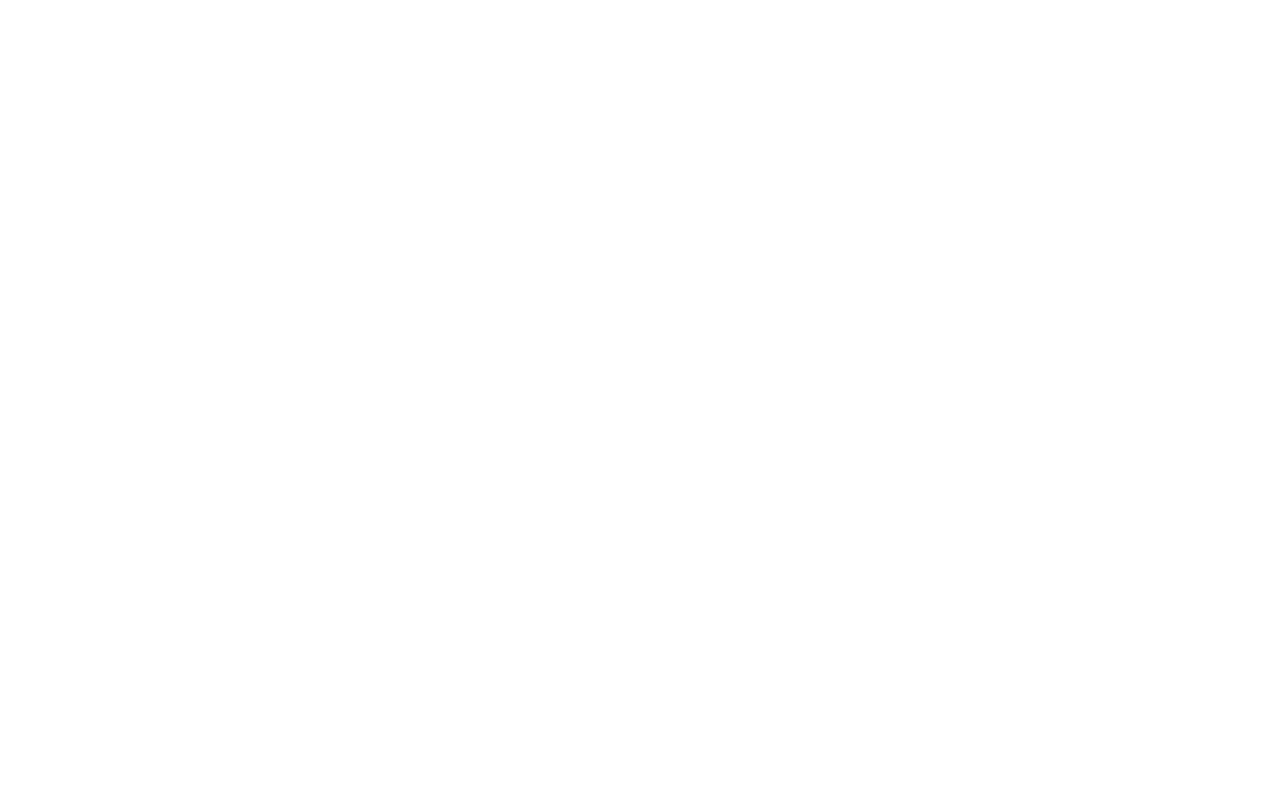
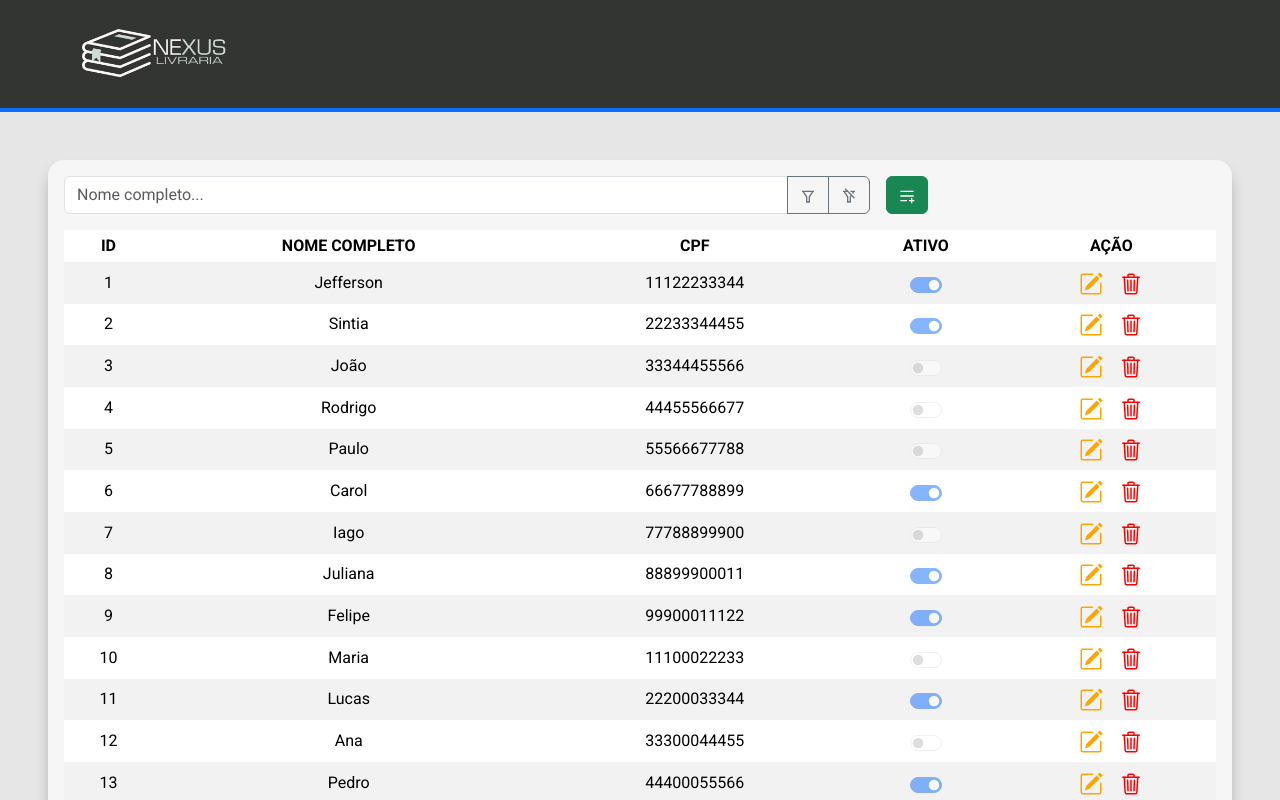
Before and after one commit to JPerluxo/E-Commerce-LES, a React (Create React App) app in the folder les-frontend/frontend_les/: page /admin/manageUser in a window 1280 px wide. Before the commit this address had no page. Shown: the top 800 px of the page. Built offline with nearby package versions, Linux system fonts and the light colour scheme; the HTML template or start-up script is replaced by a standard one.

Commit message:
[FRONTEND] Atualização da tela de gerenciamento de usuários

```diff
--- a/les-frontend/frontend_les/src/App.jsx
+++ b/les-frontend/frontend_les/src/App.jsx
@@ -3,7 +3,7 @@
 
 import Home from './concepts/ecommerce_user/components/templates/Home'; //HOMEPAGE DO USUÁRIO
 import AdminHome from './concepts/ecommerce_admin/components/templates/Home'; //HOMEPAGE DO ADMIN
-import UserForm from './concepts/ecommerce_admin/components/templates/UserForm'; //GERENCIAMENTO DE USUÁRIO
+import ManageUser from './concepts/ecommerce_admin/components/templates/ManageUser'; //GERENCIAMENTO DE USUÁRIO
 
 function App() {
   return (
@@ -14,7 +14,7 @@
 
         {/*ROTAS ADMIN*/}
         <Route path="/admin/home" element={<AdminHome/>}/>
-        <Route path="/admin/userForm" element={<UserForm/>}/>
+        <Route path="/admin/manageUser" element={<ManageUser/>}/>
       </Routes>
     </BrowserRouter>
   );
--- a/les-frontend/frontend_les/src/concepts/ecommerce_admin/components/molecules/TableRow/index.module.css
+++ b/les-frontend/frontend_les/src/concepts/ecommerce_admin/components/molecules/TableRow/index.module.css
@@ -17,3 +17,9 @@
     cursor: pointer;
     transform: translateY(-5px);
 }
+
+@media screen and ((max-width: 768px)) {
+    .editIcon {
+      margin: 0;
+    }
+}
--- /dev/null
+++ b/les-frontend/frontend_les/src/concepts/ecommerce_admin/components/molecules/TableToolbar/index.jsx
@@ -0,0 +1,47 @@
+import { React, useState } from 'react';
+import styles from './index.module.css';
+
+import Button from 'react-bootstrap/Button';
+import FormControl from 'react-bootstrap/FormControl';
+import InputGroup from 'react-bootstrap/InputGroup';
+import { RiFilterLine } from "react-icons/ri";
+import { RiFilterOffLine } from "react-icons/ri";
+import { RiPlayListAddFill } from "react-icons/ri";
+
+const TableToolbar = ({ content, onFilter, filterProperty }) => {
+  const [filterValue, setFilterValue] = useState('');
+  const placeholderText = (content.collumns[Object.keys(content.rows[0]).indexOf(filterProperty)] || filterProperty)
+  .toLowerCase()
+  .replace(/^\w/, c => c.toUpperCase()); //Substitui a primeira letra por maiúscula
+
+  const handleFilter = () => {
+    const filteredRows = content.rows.filter(row =>
+      row[filterProperty]?.toString().toLowerCase().includes(filterValue.toLowerCase())
+    );
+    onFilter(filteredRows);
+  };
+
+  const handleClear = () => {
+    setFilterValue('');
+    onFilter(content.rows);
+  };
+
+  return (
+    <div className={styles.tableToolbar}>
+      <InputGroup>
+        <FormControl
+          type="text"
+          placeholder={`${placeholderText}...`}
+          aria-label={`${placeholderText}...`}
+          value={filterValue}
+          onChange={(e) => setFilterValue(e.target.value)}
+        />
+        <Button variant="outline-secondary" onClick={handleFilter}><RiFilterLine/></Button>
+        <Button variant="outline-secondary" onClick={handleClear}><RiFilterOffLine/></Button>
+      </InputGroup>
+      <Button variant="success" href={`${window.location.pathname}/new`}><RiPlayListAddFill/></Button>
+    </div>
+  )
+}
+
+export default TableToolbar;
--- /dev/null
+++ b/les-frontend/frontend_les/src/concepts/ecommerce_admin/components/molecules/TableToolbar/index.module.css
@@ -0,0 +1,12 @@
+.tableToolbar {
+    display: flex;
+    gap: 2vh;
+    margin-bottom: 1rem;
+    width: 75%;
+}
+
+@media screen and ((max-width: 768px)) {
+    .tableToolbar {
+        width: auto;
+    }
+}
--- a/les-frontend/frontend_les/src/concepts/ecommerce_admin/components/organisms/MenuBox/index.jsx
+++ b/les-frontend/frontend_les/src/concepts/ecommerce_admin/components/organisms/MenuBox/index.jsx
@@ -10,7 +10,7 @@
   return (
     <div className={styles.menu}>
       <ul className={styles.menuBox}>
-        <MenuItem link="./userForm" image={GerenciarClientePng} text="Gerenciar Cliente"/>
+        <MenuItem link="./manageUser" image={GerenciarClientePng} text="Gerenciar Cliente"/>
         <MenuItem link="./productForm" image={GerenciarProdutoPng} text="Gerenciar Produto"/>
         <MenuItem link="./coupomForm" image={GerenciarCupomPng} text="Gerenciar Cupom"/>
       </ul>
--- a/les-frontend/frontend_les/src/concepts/ecommerce_admin/components/organisms/TableBox/index.jsx
+++ b/les-frontend/frontend_les/src/concepts/ecommerce_admin/components/organisms/TableBox/index.jsx
@@ -1,17 +1,22 @@
-import React from 'react';
+import { React, useState } from 'react';
 import styles from './index.module.css';
 
 import Table from 'react-bootstrap/Table';
+import TableToolbar from '../../molecules/TableToolbar';
 import TableHeader from '../../molecules/TableHeader';
 import TableRow from '../../molecules/TableRow';
 
-const TableBox = ({ content, onAlert, deleteFunction }) => {
+const TableBox = ({ content, onAlert, deleteFunction, filterProperty }) => {
+  const [filteredRows, setFilteredRows] = useState(content.rows);
+  const handleFilter = (rows) => setFilteredRows(rows);
+
   return (
     <div className={styles.tableDiv}>
+      <TableToolbar content={content} onFilter={handleFilter} filterProperty={filterProperty}/>
       <Table striped bordered hover>
         <TableHeader collumns={content.collumns}/>
         <tbody>
-          {content.rows.map( (row, i) => <TableRow key={i} rowContent={row} onAlert={onAlert} deleteFunction={deleteFunction}/>)}
+          {filteredRows.map( (row, i) => <TableRow key={i} rowContent={row} onAlert={onAlert} deleteFunction={deleteFunction}/>)}
         </tbody>
       </Table>
     </div>
--- a/les-frontend/frontend_les/src/concepts/ecommerce_admin/components/organisms/TableBox/index.module.css
+++ b/les-frontend/frontend_les/src/concepts/ecommerce_admin/components/organisms/TableBox/index.module.css
@@ -12,3 +12,9 @@
 .tableDiv td {
     vertical-align: middle;
 }
+
+@media screen and ((max-width: 768px)) {
+    .tableDiv {
+      overflow-x: scroll;
+    }
+}
--- a/les-frontend/frontend_les/src/concepts/ecommerce_admin/components/templates/UserForm/index.jsx
+++ b/les-frontend/frontend_les/src/concepts/ecommerce_admin/components/templates/ManageUser/index.jsx
@@ -7,7 +7,7 @@
 import Alert from '../../../../shared/components/molecules/Alert';
 import { userApi } from '../../../../../apis/usersApi';
 
-const UserForm = () => {
+const ManageUser = () => {
   const [users, setUsers] = useState(null);
   const [alert, setAlert] = useState(null);
   const handleAlert = (alert) => setAlert(alert);
@@ -31,10 +31,10 @@
     <Header/>
     <div className={styles.tableBox}>
       {alert && <Alert status={alert.status} message={alert.message} onClose={() => setAlert(null)}/>}
-      {users && (<TableBox content={users} onAlert={handleAlert} deleteFunction={userApi.deleteUser}/>)}
+      {users && (<TableBox content={users} onAlert={handleAlert} deleteFunction={userApi.deleteUser} filterProperty="name"/>)}
     </div>
     <Footer/>
   </>)
 }
 
-export default UserForm;
+export default ManageUser;
--- /dev/null
+++ b/les-frontend/frontend_les/src/concepts/ecommerce_admin/components/templates/ManageUser/index.module.css
@@ -0,0 +1,10 @@
+.tableBox {
+    margin-top: 14vh;
+    padding: 3rem;
+}
+
+@media screen and ((max-width: 768px)) {
+    .tableBox {
+      margin-top: 28vh;
+    }
+}
--- a/les-frontend/frontend_les/src/concepts/ecommerce_admin/components/templates/UserForm/index.module.css
+++ /dev/null
@@ -1,4 +0,0 @@
-.tableBox {
-    margin-top: 14vh;
-    padding: 3rem;
-}
```
